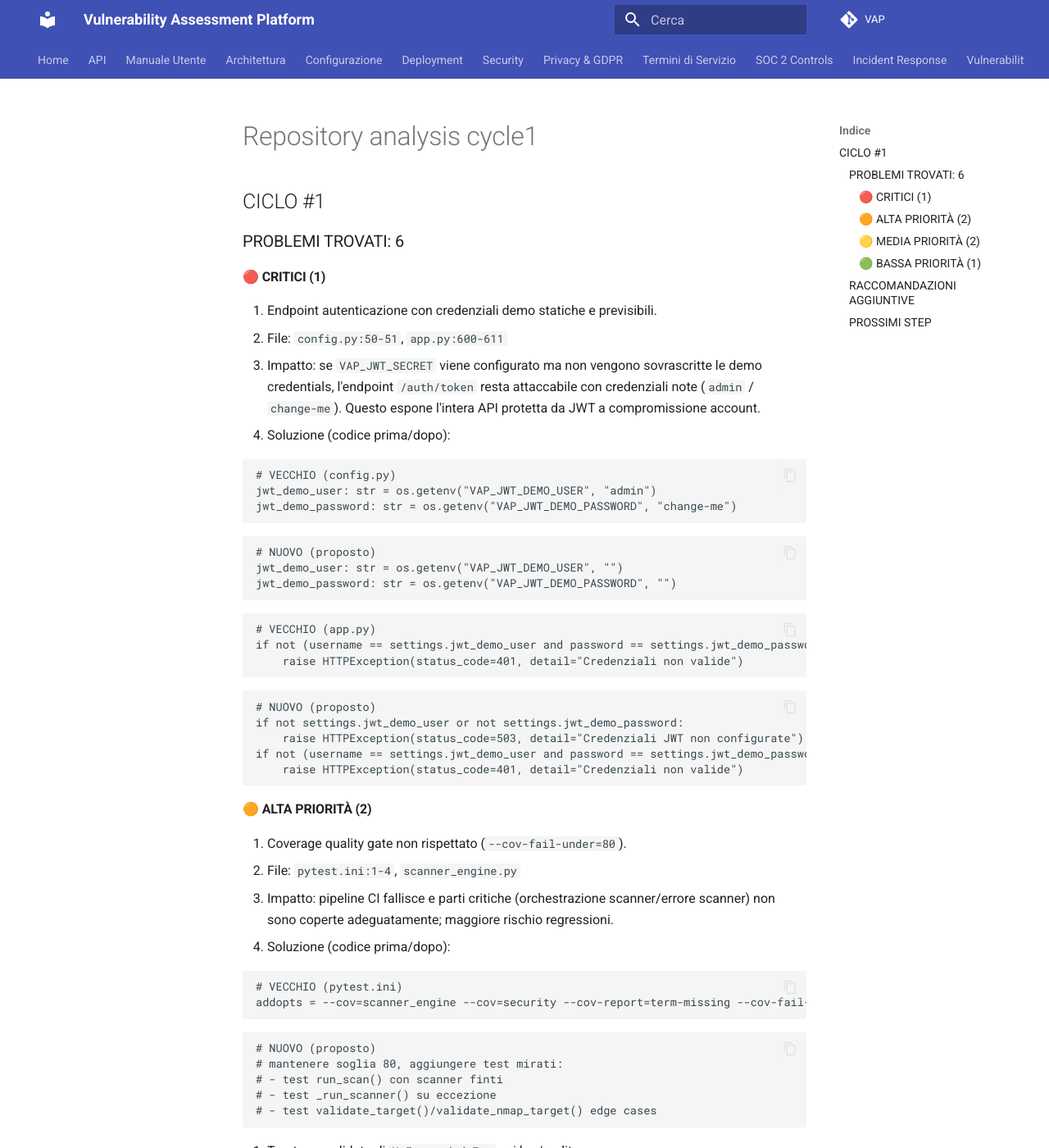
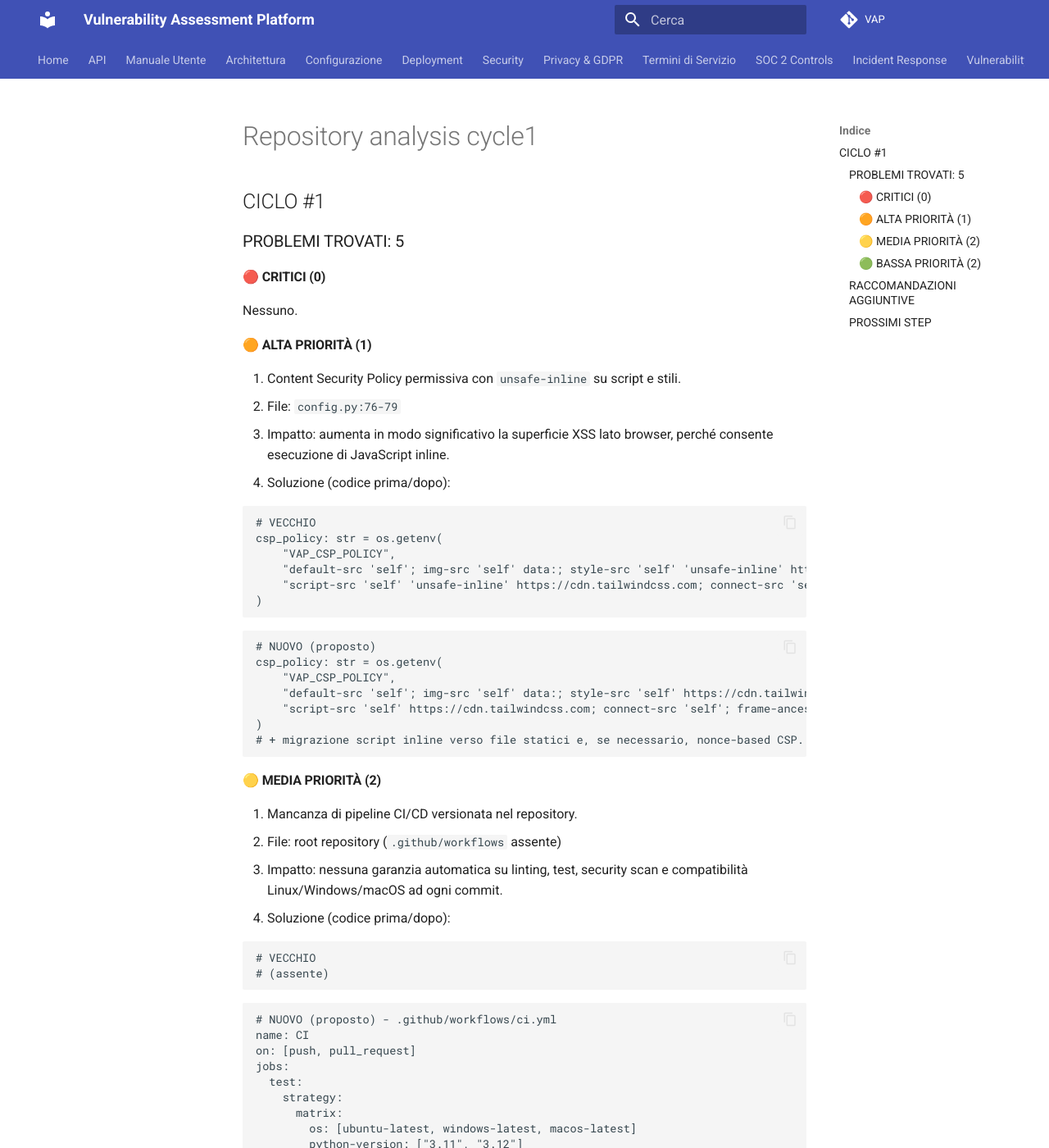
Before and after one commit to chiaraberti13/vap, an MkDocs documentation site: the page built from docs/repository-analysis-cycle1.md, in a window 1280 px wide and 1400 px high. Shown: the whole window at 82% size. Built offline with MkDocs 1.6.1 and Material for MkDocs 9.7.7, drawn with Linux system fonts in a browser that asks for light colours; some of the changed text lies outside the part shown.

Commit message:
docs: refresh cycle 1 repository analysis report

````diff
--- a/docs/repository-analysis-cycle1.md
+++ b/docs/repository-analysis-cycle1.md
@@ -1,121 +1,86 @@
 ## CICLO #1
 
-### PROBLEMI TROVATI: 6
+### PROBLEMI TROVATI: 5
 
-#### 🔴 CRITICI (1)
-1. Endpoint autenticazione con credenziali demo statiche e previsibili.
-   - File: `config.py:50-51`, `app.py:600-611`
-   - Impatto: se `VAP_JWT_SECRET` viene configurato ma non vengono sovrascritte le demo credentials, l'endpoint `/auth/token` resta attaccabile con credenziali note (`admin` / `change-me`). Questo espone l'intera API protetta da JWT a compromissione account.
+#### 🔴 CRITICI (0)
+Nessuno.
+
+#### 🟠 ALTA PRIORITÀ (1)
+1. Content Security Policy permissiva con `unsafe-inline` su script e stili.
+   - File: `config.py:76-79`
+   - Impatto: aumenta in modo significativo la superficie XSS lato browser, perché consente esecuzione di JavaScript inline.
    - Soluzione (codice prima/dopo):
 
 ```python
-# VECCHIO (config.py)
-jwt_demo_user: str = os.getenv("VAP_JWT_DEMO_USER", "admin")
-jwt_demo_password: str = os.getenv("VAP_JWT_DEMO_PASSWORD", "change-me")
+# VECCHIO
+csp_policy: str = os.getenv(
+    "VAP_CSP_POLICY",
+    "default-src 'self'; img-src 'self' data:; style-src 'self' 'unsafe-inline' https://cdn.tailwindcss.com; "
+    "script-src 'self' 'unsafe-inline' https://cdn.tailwindcss.com; connect-src 'self'; frame-ancestors 'none'",
+)
 ```
 
 ```python
 # NUOVO (proposto)
-jwt_demo_user: str = os.getenv("VAP_JWT_DEMO_USER", "")
-jwt_demo_password: str = os.getenv("VAP_JWT_DEMO_PASSWORD", "")
-```
-
-```python
-# VECCHIO (app.py)
-if not (username == settings.jwt_demo_user and password == settings.jwt_demo_password):
-    raise HTTPException(status_code=401, detail="Credenziali non valide")
-```
-
-```python
-# NUOVO (proposto)
-if not settings.jwt_demo_user or not settings.jwt_demo_password:
-    raise HTTPException(status_code=503, detail="Credenziali JWT non configurate")
-if not (username == settings.jwt_demo_user and password == settings.jwt_demo_password):
-    raise HTTPException(status_code=401, detail="Credenziali non valide")
-```
-
-#### 🟠 ALTA PRIORITÀ (2)
-1. Coverage quality gate non rispettato (`--cov-fail-under=80`).
-   - File: `pytest.ini:1-4`, `scanner_engine.py`
-   - Impatto: pipeline CI fallisce e parti critiche (orchestrazione scanner/errore scanner) non sono coperte adeguatamente; maggiore rischio regressioni.
-   - Soluzione (codice prima/dopo):
-
-```ini
-# VECCHIO (pytest.ini)
-addopts = --cov=scanner_engine --cov=security --cov-report=term-missing --cov-fail-under=80
-```
-
-```ini
-# NUOVO (proposto)
-# mantenere soglia 80, aggiungere test mirati:
-# - test run_scan() con scanner finti
-# - test _run_scanner() su eccezione
-# - test validate_target()/validate_nmap_target() edge cases
-```
-
-2. Trust non validato di `X-Forwarded-For` nei log/audit.
-   - File: `security.py:103-107`
-   - Impatto: spoofing IP nei log e audit trail; indebolimento investigazioni incident response e possibili bypass di controlli dipendenti da IP.
-   - Soluzione (codice prima/dopo):
-
-```python
-# VECCHIO
-forwarded = request.headers.get("x-forwarded-for")
-if forwarded:
-    return forwarded.split(",")[0].strip()
-```
-
-```python
-# NUOVO (proposto)
-trusted_proxy = settings.trusted_proxy_ip
-if request.client and request.client.host == trusted_proxy:
-    forwarded = request.headers.get("x-forwarded-for")
-    if forwarded:
-        return forwarded.split(",")[0].strip()
+csp_policy: str = os.getenv(
+    "VAP_CSP_POLICY",
+    "default-src 'self'; img-src 'self' data:; style-src 'self' https://cdn.tailwindcss.com; "
+    "script-src 'self' https://cdn.tailwindcss.com; connect-src 'self'; frame-ancestors 'none'",
+)
+# + migrazione script inline verso file statici e, se necessario, nonce-based CSP.
 ```
 
 #### 🟡 MEDIA PRIORITÀ (2)
-1. Mappa scanner duplicata in due punti (`get_scanner_classes`, `run_single_scanner`).
-   - File: `scanner_engine.py:177-195`, `scanner_engine.py:204-219`
-   - Impatto: rischio incoerenza futura quando viene aggiunto/rimosso uno scanner (violazione DRY).
+1. Mancanza di pipeline CI/CD versionata nel repository.
+   - File: root repository (`.github/workflows` assente)
+   - Impatto: nessuna garanzia automatica su linting, test, security scan e compatibilità Linux/Windows/macOS ad ogni commit.
    - Soluzione (codice prima/dopo):
 
-```python
+```yaml
 # VECCHIO
-scanners_map = {...}  # ripetuto in due funzioni
+# (assente)
 ```
 
-```python
-# NUOVO (proposto)
-SCANNERS_MAP = {...}  # costante modulo unica
-# funzioni che usano SCANNERS_MAP
+```yaml
+# NUOVO (proposto) - .github/workflows/ci.yml
+name: CI
+on: [push, pull_request]
+jobs:
+  test:
+    strategy:
+      matrix:
+        os: [ubuntu-latest, windows-latest, macos-latest]
+        python-version: ["3.11", "3.12"]
+    runs-on: ${{ matrix.os }}
+    steps:
+      - uses: actions/checkout@v4
+      - uses: actions/setup-python@v5
+        with:
+          python-version: ${{ matrix.python-version }}
+      - run: pip install -r requirements.txt
+      - run: pytest -q
 ```
 
-2. Error handling troppo generico in `_run_scanner` con perdita di contesto strutturato.
-   - File: `scanner_engine.py:167-175`
-   - Impatto: troubleshooting lento; difficile distinguere errori di rete, timeout, validazione o bug.
+2. Security dependency scanning non integrato nel progetto.
+   - File: `requirements.txt` (presenza dipendenze, ma assenza tooling SCA nel repo)
+   - Impatto: vulnerabilità note su dipendenze possono arrivare in produzione senza blocco preventivo.
    - Soluzione (codice prima/dopo):
 
-```python
+```yaml
 # VECCHIO
-except Exception as exc:
-    return {"status": "error", "message": str(exc)}
+# Nessun job SCA automatizzato
 ```
 
-```python
-# NUOVO (proposto)
-except TimeoutError as exc:
-    return {..., "error_type": "timeout", "message": str(exc)}
-except ValueError as exc:
-    return {..., "error_type": "validation", "message": str(exc)}
-except Exception as exc:
-    return {..., "error_type": "unexpected", "message": "scanner runtime error"}
+```yaml
+# NUOVO (proposto) - estratto workflow
+- run: pip install pip-audit
+- run: pip-audit --strict
 ```
 
-#### 🟢 BASSA PRIORITÀ (1)
-1. Configurazione HTTP non secure-by-default (`VAP_REQUIRE_HTTPS=false`).
-   - File: `config.py:40`, `app.py:571`
-   - Impatto: cookie CSRF non `secure` in ambienti non hardenizzati; rischio downgrade in deploy iniziali.
+#### 🟢 BASSA PRIORITÀ (2)
+1. Default HTTPS non secure-by-default.
+   - File: `config.py:40`
+   - Impatto: in setup iniziali è facile esporre cookie senza flag `Secure`.
    - Soluzione (codice prima/dopo):
 
 ```python
@@ -126,17 +91,22 @@
 ```python
 # NUOVO (proposto)
 require_https: bool = os.getenv("VAP_REQUIRE_HTTPS", "true").lower() == "true"
-# e override esplicito solo in dev
+# Override a false solo in ambiente development locale.
 ```
 
+2. Warning di deprecazione su dipendenze transitive in test suite.
+   - File: output runtime test (`passlib`, `python-jose`, `python-dateutil`, `reportlab`)
+   - Impatto: nessun blocco immediato, ma rischio incompatibilità con Python 3.13/3.14.
+   - Soluzione: pianificare upgrade progressivo e validare con matrice versioni Python in CI.
+
 ### RACCOMANDAZIONI AGGIUNTIVE
-- Introdurre una policy di security baseline in startup (fail-fast in produzione se restano default insicuri).
-- Aggiungere threat modeling leggero per endpoint `/auth/token`, `/api/v1/scans` e websocket.
-- Integrare `pip-audit` e `bandit` in CI con soglie bloccanti.
+- Aggiungere un baseline di hardening in startup con fail-fast in produzione (es. bloccare `VAP_REQUIRE_HTTPS=false` quando `VAP_ENV=production`).
+- Introdurre report periodico OWASP ASVS L1/L2 per endpoint principali (`/auth/token`, `/api/v1/scans`, websocket).
+- Tracciare KPI di qualità (coverage, tempo medio test, findings SAST/SCA) come quality gates.
 
 ### PROSSIMI STEP
-1. Confermare se procedo con il **CICLO #2** implementando direttamente le correzioni CRITICHE/ALTE.
-2. Dopo patch, rieseguire test + coverage + scansioni sicurezza e produrre delta report.
+1. Conferma se procedo con il **CICLO #2** implementando direttamente le correzioni di priorità ALTA/MEDIA.
+2. Dopo patch, rieseguo test e validazioni sicurezza per produrre un delta report.
 
 ---
 STATO: IN CORSO
````
